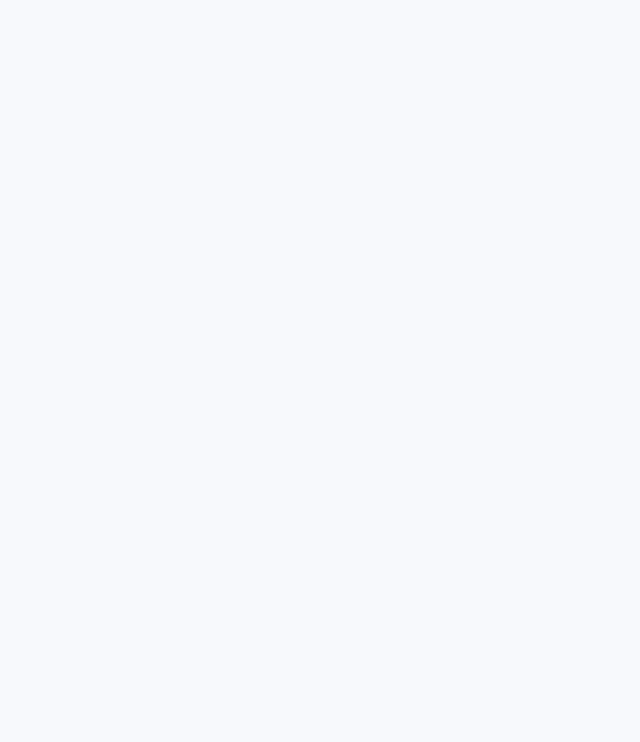
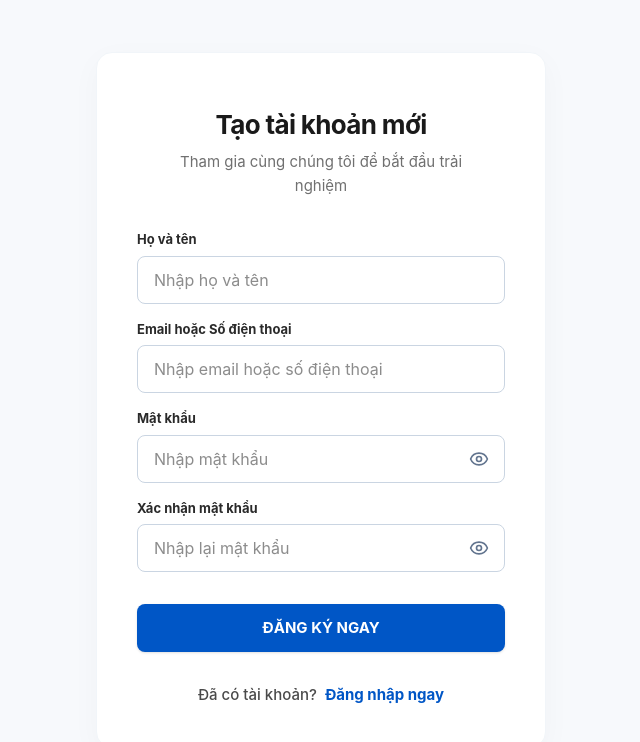
Before and after one commit to Leduong12a/TuongTacNguoiMay, a React (Vite) app: page /register in a window 1280 px wide. Before the commit this address had no page. Shown: the top 742 px of the page, without its empty margins (319-959 px from the left). Built offline with nearby package versions, Linux system fonts and the light colour scheme.

Commit message:
feat: implement create account registration screen

```diff
--- a/src/App.tsx
+++ b/src/App.tsx
@@ -4,6 +4,7 @@ import { Login } from './components/login/Login'
 import { ForgotPassword } from './components/login/ForgotPassword'
 import { OtpVerification } from './components/login/OtpVerification'
 import { ResetPassword } from './components/login/ResetPassword'
+import { Register } from './components/login/Register'
 
 function AppContent() {
   const navigate = useNavigate()
@@ -17,12 +18,16 @@ function AppContent() {
   }
 
   const handleOtpSuccess = () => {
-    // Navigate to reset password page instead of returning to login
     navigate('/reset-password')
   }
 
   const handleResetPasswordSuccess = () => {
     alert('Mật khẩu mới đã được cập nhật thành công!')
+    navigate('/')
+  }
+
+  const handleRegisterSuccess = () => {
+    alert('Đăng ký tài khoản thành công!')
     navigate('/')
   }
 
@@ -35,6 +40,7 @@ function AppContent() {
             <Login
               onNavigateToForgotPassword={() => navigate('/forgot-password')}
               onLoginSuccess={handleLoginSuccess}
+              onNavigateToRegister={() => navigate('/register')}
             />
           }
         />
@@ -44,6 +50,7 @@ function AppContent() {
             <Login
               onNavigateToForgotPassword={() => navigate('/forgot-password')}
               onLoginSuccess={handleLoginSuccess}
+              onNavigateToRegister={() => navigate('/register')}
             />
           }
         />
@@ -74,6 +81,15 @@ function AppContent() {
             />
           }
         />
+        <Route
+          path="/register"
+          element={
+            <Register
+              onNavigateToLogin={() => navigate('/')}
+              onRegisterSuccess={handleRegisterSuccess}
+            />
+          }
+        />
       </Routes>
     </div>
   )
--- a/src/components/login/Login.tsx
+++ b/src/components/login/Login.tsx
@@ -5,11 +5,13 @@ import { ChatIcon, ErrorIcon } from './Icons'
 interface LoginProps {
   onNavigateToForgotPassword: () => void
   onLoginSuccess: (emailOrPhone: string) => void
+  onNavigateToRegister: () => void
 }
 
 export const Login: React.FC<LoginProps> = ({
   onNavigateToForgotPassword,
   onLoginSuccess,
+  onNavigateToRegister,
 }) => {
   const [emailOrPhone, setEmailOrPhone] = useState('')
   const [password, setPassword] = useState('')
@@ -170,12 +172,12 @@ export const Login: React.FC<LoginProps> = ({
       {/* Footer Register Link */}
       <div className="mt-8 text-[14px] text-[#4A4A4A] text-center font-medium">
         Chưa có tài khoản?{' '}
-        <a
-          href="#register"
-          className="font-bold text-[#0056C6] hover:underline transition-all duration-150 ml-1"
+        <button
+          onClick={onNavigateToRegister}
+          className="font-bold text-[#0056C6] hover:underline cursor-pointer ml-1 text-inherit"
         >
           Đăng ký ngay
-        </a>
+        </button>
       </div>
 
     </div>
--- /dev/null
+++ b/src/components/login/Register.tsx
@@ -0,0 +1,222 @@
+import React, { useState } from 'react'
+import { Eye, EyeOff } from 'lucide-react'
+import { ErrorIcon } from './Icons'
+
+interface RegisterProps {
+  onNavigateToLogin: () => void
+  onRegisterSuccess: () => void
+}
+
+export const Register: React.FC<RegisterProps> = ({
+  onNavigateToLogin,
+  onRegisterSuccess,
+}) => {
+  const [fullName, setFullName] = useState('')
+  const [emailOrPhone, setEmailOrPhone] = useState('')
+  const [password, setPassword] = useState('')
+  const [confirmPassword, setConfirmPassword] = useState('')
+  const [showPassword, setShowPassword] = useState(false)
+  const [showConfirmPassword, setShowConfirmPassword] = useState(false)
+  const [error, setError] = useState('')
+  const [isSubmitted, setIsSubmitted] = useState(false)
+
+  const validate = () => {
+    if (!fullName.trim()) {
+      return 'Vui lòng nhập Họ và tên.'
+    }
+    if (!emailOrPhone.trim()) {
+      return 'Vui lòng nhập Email hoặc Số điện thoại.'
+    }
+
+    // Check email or phone format
+    if (emailOrPhone.includes('@')) {
+      const emailRegex = /^[a-zA-Z0-9._%+-]+@[a-zA-Z0-9.-]+\.[a-zA-Z]{2,}$/
+      if (!emailRegex.test(emailOrPhone)) {
+        return 'Thông tin không hợp lệ, vui lòng kiểm tra lại'
+      }
+    } else {
+      // Check phone number format (numeric, 9 to 11 digits)
+      const phoneRegex = /^[0-9]{9,11}$/
+      if (!phoneRegex.test(emailOrPhone)) {
+        return 'Thông tin không hợp lệ, vui lòng kiểm tra lại'
+      }
+    }
+
+    if (password.length < 8) {
+      return 'Mật khẩu phải chứa ít nhất 8 ký tự.'
+    }
+    if (password !== confirmPassword) {
+      return 'Mật khẩu xác nhận không trùng khớp.'
+    }
+    return ''
+  }
+
+  const handleSubmit = (e: React.FormEvent) => {
+    e.preventDefault()
+    setIsSubmitted(true)
+
+    const validationError = validate()
+    if (validationError) {
+      setError(validationError)
+    } else {
+      setError('')
+      onRegisterSuccess()
+    }
+  }
+
+  return (
+    <div className="w-full max-w-[450px] bg-white rounded-2xl shadow-[0_8px_30px_rgb(0,0,0,0.03)] border border-slate-100 p-8 sm:p-10 flex flex-col items-center transition-all duration-300">
+
+      {/* Header Titles */}
+      <h1 className="text-[26px] font-bold text-[#1A1A1A] text-center leading-tight tracking-tight mb-2 mt-4">
+        Tạo tài khoản mới
+      </h1>
+      <p className="text-[15px] text-[#707070] text-center mb-8 max-w-[320px] leading-relaxed">
+        Tham gia cùng chúng tôi để bắt đầu trải nghiệm
+      </p>
+
+      {/* Register Form */}
+      <form onSubmit={handleSubmit} className="w-full flex flex-col gap-4">
+
+        {/* Full Name field */}
+        <div className="flex flex-col gap-1.5 w-full">
+          <label
+            htmlFor="fullName"
+            className="text-[13px] font-bold text-[#2A2A2A]"
+          >
+            Họ và tên
+          </label>
+          <input
+            id="fullName"
+            type="text"
+            value={fullName}
+            onChange={(e) => {
+              setFullName(e.target.value)
+              if (isSubmitted) setError('')
+            }}
+            placeholder="Nhập họ và tên"
+            className="w-full h-12 px-4 rounded-lg text-base text-[#1A1A1A] border border-slate-300 focus:border-[#2B78E4] focus:ring-1 focus:ring-[#2B78E4] transition-all duration-200 focus:outline-none"
+            required
+          />
+        </div>
+
+        {/* Email or Phone field */}
+        <div className="flex flex-col gap-1.5 w-full">
+          <label
+            htmlFor="emailOrPhone"
+            className="text-[13px] font-bold text-[#2A2A2A]"
+          >
+            Email hoặc Số điện thoại
+          </label>
+          <input
+            id="emailOrPhone"
+            type="text"
+            value={emailOrPhone}
+            onChange={(e) => {
+              setEmailOrPhone(e.target.value)
+              if (isSubmitted) setError('')
+            }}
+            placeholder="Nhập email hoặc số điện thoại"
+            className={`w-full h-12 px-4 rounded-lg text-base text-[#1A1A1A] border transition-all duration-200 focus:outline-none ${
+              error && (error.includes('Email') || error.includes('Thông tin'))
+                ? 'border-[#D32F2F] focus:border-[#D32F2F] focus:ring-1 focus:ring-[#D32F2F] bg-red-50/10'
+                : 'border-slate-300 focus:border-[#2B78E4] focus:ring-1 focus:ring-[#2B78E4]'
+            }`}
+            required
+          />
+        </div>
+
+        {/* Password field */}
+        <div className="flex flex-col gap-1.5 w-full">
+          <label
+            htmlFor="password"
+            className="text-[13px] font-bold text-[#2A2A2A]"
+          >
+            Mật khẩu
+          </label>
+          <div className="relative w-full">
+            <input
+              id="password"
+              type={showPassword ? 'text' : 'password'}
+              value={password}
+              onChange={(e) => {
+                setPassword(e.target.value)
+                if (isSubmitted) setError('')
+              }}
+              placeholder="Nhập mật khẩu"
+              className="w-full h-12 px-4 pr-12 rounded-lg text-base text-[#1A1A1A] border border-slate-300 focus:border-[#2B78E4] focus:ring-1 focus:ring-[#2B78E4] transition-all duration-200 focus:outline-none"
+              required
+            />
+            <button
+              type="button"
+              onClick={() => setShowPassword(!showPassword)}
+              className="absolute right-4 top-1/2 -translate-y-1/2 text-slate-500 hover:text-slate-700 focus:outline-none transition-colors duration-150 cursor-pointer"
+            >
+              {showPassword ? <EyeOff className="w-5 h-5" /> : <Eye className="w-5 h-5" />}
+            </button>
+          </div>
+        </div>
+
+        {/* Confirm Password field */}
+        <div className="flex flex-col gap-1.5 w-full">
+          <label
+            htmlFor="confirmPassword"
+            className="text-[13px] font-bold text-[#2A2A2A]"
+          >
+            Xác nhận mật khẩu
+          </label>
+          <div className="relative w-full">
+            <input
+              id="confirmPassword"
+              type={showConfirmPassword ? 'text' : 'password'}
+              value={confirmPassword}
+              onChange={(e) => {
+                setConfirmPassword(e.target.value)
+                if (isSubmitted) setError('')
+              }}
+              placeholder="Nhập lại mật khẩu"
+              className="w-full h-12 px-4 pr-12 rounded-lg text-base text-[#1A1A1A] border border-slate-300 focus:border-[#2B78E4] focus:ring-1 focus:ring-[#2B78E4] transition-all duration-200 focus:outline-none"
+              required
+            />
+            <button
+              type="button"
+              onClick={() => setShowConfirmPassword(!showConfirmPassword)}
+              className="absolute right-4 top-1/2 -translate-y-1/2 text-slate-500 hover:text-slate-700 focus:outline-none transition-colors duration-150 cursor-pointer"
+            >
+              {showConfirmPassword ? <EyeOff className="w-5 h-5" /> : <Eye className="w-5 h-5" />}
+            </button>
+          </div>
+        </div>
+
+        {/* Error Warning (Red text) */}
+        {error && (
+          <span className="text-[13.5px] font-bold text-[#D32F2F] text-center animate-fadeIn mt-1 flex items-center justify-center gap-1.5">
+            <ErrorIcon />
+            {error}
+          </span>
+        )}
+
+        {/* Submit Button */}
+        <button
+          type="submit"
+          className="w-full h-12 bg-[#0056C6] hover:bg-[#0047A5] active:bg-[#003882] text-white font-bold rounded-lg shadow-sm hover:shadow transition-all duration-200 mt-4 cursor-pointer flex items-center justify-center text-[15px]"
+        >
+          ĐĂNG KÝ NGAY
+        </button>
+
+      </form>
+
+      {/* Footer login link */}
+      <div className="mt-8 text-[15px] text-center font-medium text-[#4A4A4A]">
+        Đã có tài khoản?{' '}
+        <button
+          onClick={onNavigateToLogin}
+          className="font-bold text-[#0056C6] hover:underline cursor-pointer ml-1"
+        >
+          Đăng nhập ngay
+        </button>
+      </div>
+
+    </div>
+  )
+}
```
